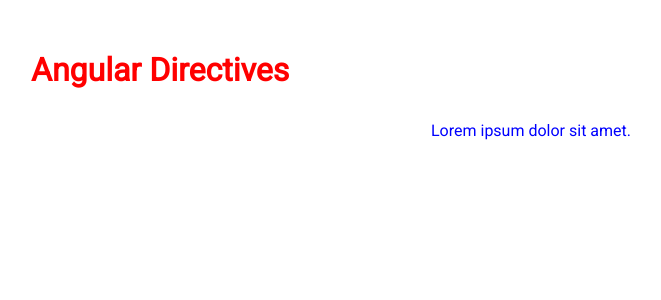
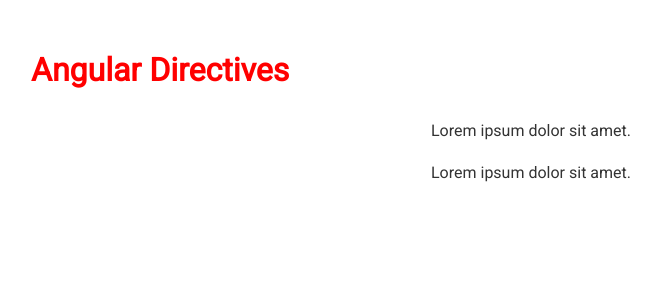
Before and after one commit to Iron-Cow/Angular-learn, an Angular app: page / in a window 1280 px wide. Shown: the top 300 px of the page, without its empty margins (109-770 px from the left). Built offline with nearby package versions, Linux system fonts and the light colour scheme.

Commit message:
parameters into directive

```diff
--- a/src/app/app.component.html
+++ b/src/app/app.component.html
@@ -1,4 +1,14 @@
 <div class="container">
   <h1>Angular Directives</h1>
-  <p appStyle>Lorem ipsum dolor sit amet.</p>
+<!--  if string - binding not required-->
+
+  <p [appStyle]="'red'"
+     [dStyles]="{border: '1px solid blue', borderRadius: '5px'}"
+  >Lorem ipsum dolor sit amet.
+  </p>
+
+  <p [appStyle]="'blue'"
+     [dStyles]="{border: '1px solid red', borderRadius: '15px'}"
+  >Lorem ipsum dolor sit amet.
+  </p>
 </div>
--- a/src/app/directives/style.directive.ts
+++ b/src/app/directives/style.directive.ts
@@ -1,12 +1,38 @@
-import {Directive, ElementRef, Renderer2} from "@angular/core";
+import {Directive, ElementRef, HostListener, Input, Renderer2} from "@angular/core";
 
 // @ts-ignore
 @Directive({
   selector: '[appStyle]'
 })
 export class StyleDirective {
-  constructor(private elRef: ElementRef, private renderer: Renderer2){
+  @Input('appStyle') color = 'blue';
+  // @Input('fontWeight') fontW: string = 'normal';
+  @Input() dStyles: {
+    border?: string,
+    fontWeight?: string,
+    borderRadius?: string,
+  };
+
+  constructor(private elRef: ElementRef, private renderer: Renderer2) {
     // elRef.nativeElement.style.color = 'red'; // not best
-    this.renderer.setStyle(this.elRef.nativeElement, 'color', 'blue');
+    // this.renderer.setStyle(this.elRef.nativeElement, 'color', 'blue');
+  }
+
+  @HostListener('click', ['$event.target']) onClick(event: Event): void {
+    console.log(event);
+  }
+
+  @HostListener('mouseenter') onEnter(): void {
+    this.renderer.setStyle(this.elRef.nativeElement, 'color', this.color);
+    this.renderer.setStyle(this.elRef.nativeElement, 'fontWeight', this.dStyles.fontWeight);
+    this.renderer.setStyle(this.elRef.nativeElement, 'border', this.dStyles.border);
+    this.renderer.setStyle(this.elRef.nativeElement, 'borderRadius', this.dStyles.borderRadius);
+  }
+
+  @HostListener('mouseleave') onLeave(): void {
+    this.renderer.setStyle(this.elRef.nativeElement, 'color', null);
+    this.renderer.setStyle(this.elRef.nativeElement, 'fontWeight', null);
+    this.renderer.setStyle(this.elRef.nativeElement, 'border', null);
+    this.renderer.setStyle(this.elRef.nativeElement, 'borderRadius', null);
   }
 }
```
